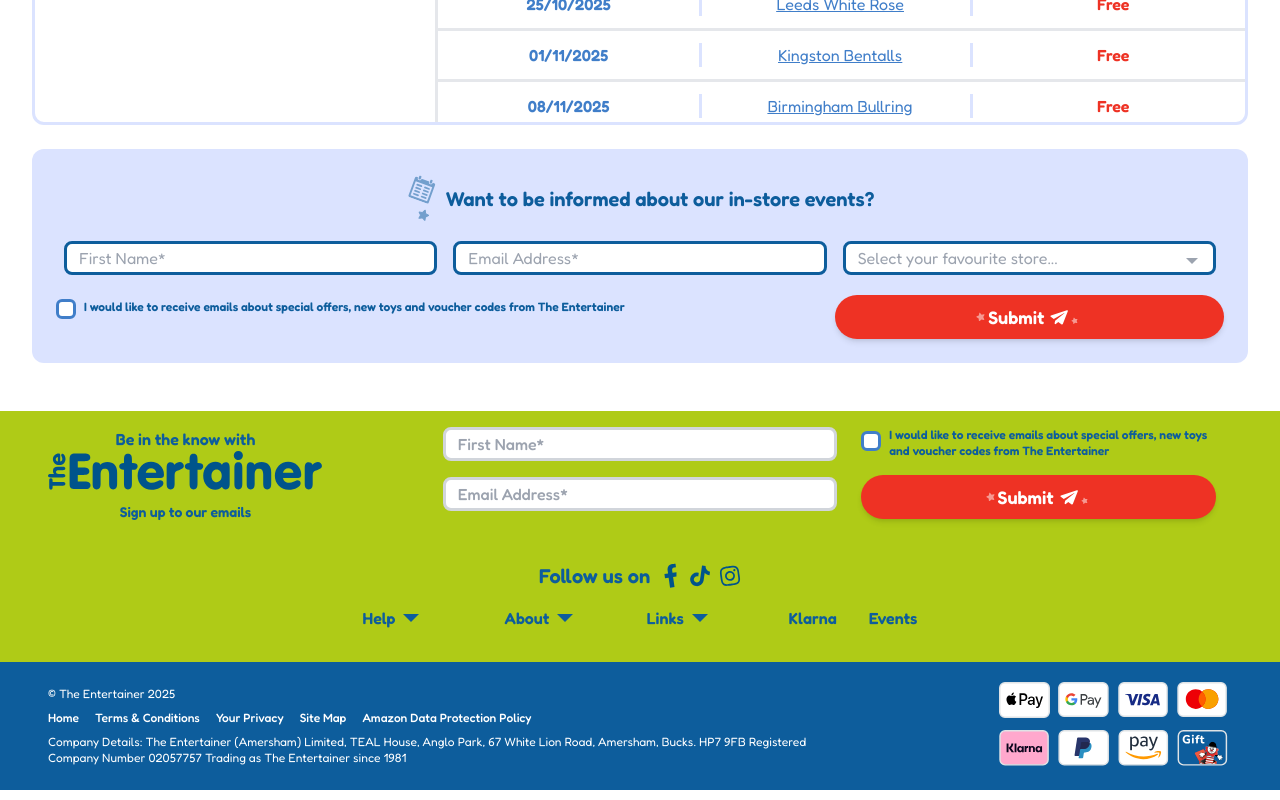
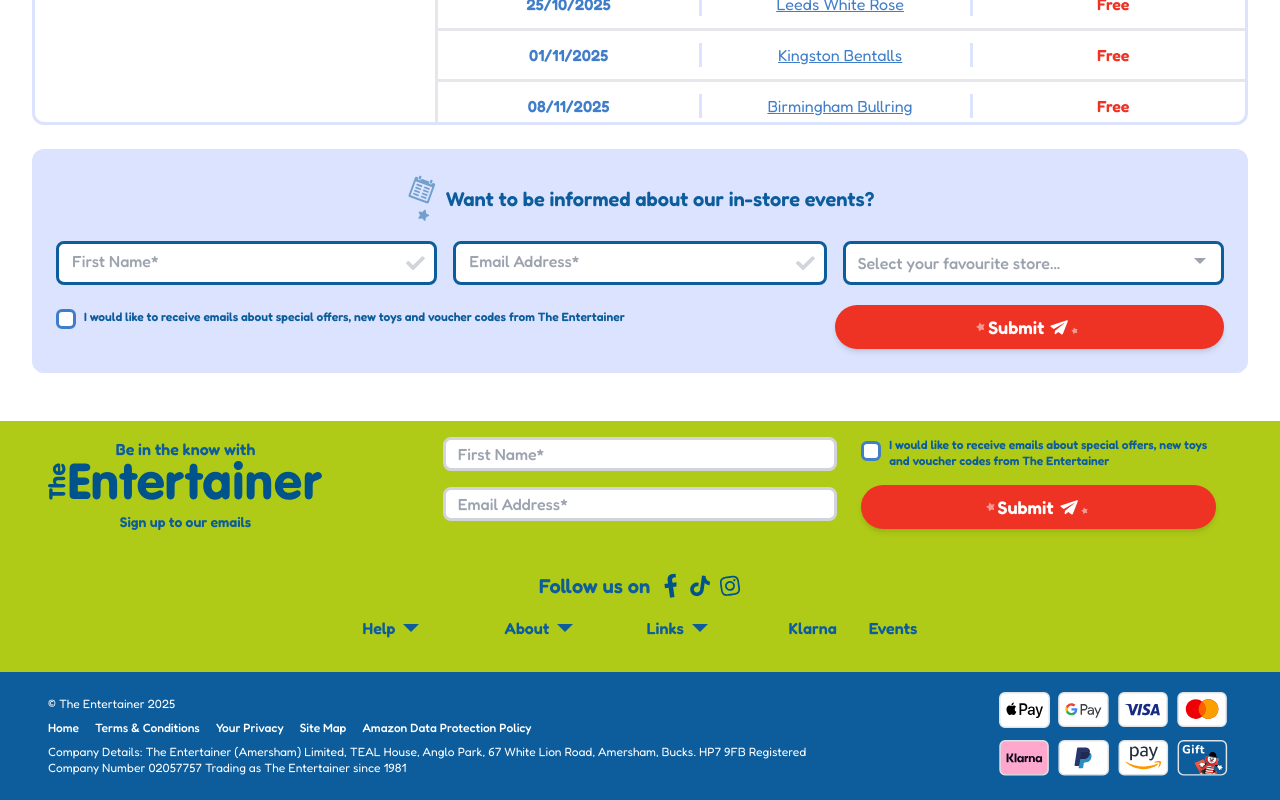
Before and after one commit to steveohozzy/entertainer-interview, a React (Create React App) app: page /events in a window 1280 px wide. Shown: the part 1706-2506 px from the top of the page. Built offline with nearby package versions, Linux system fonts and the light colour scheme.

Commit message:
events sign up adjustments

```diff
--- a/src/routes/events/Events.js
+++ b/src/routes/events/Events.js
@@ -565,22 +565,30 @@ const Events = () => {
               </div>
               <div className="mt-4">
                 <form className="flex flex-wrap justify-between">
-                  <div className="w-full md:w-1/3 px-2">
-                    <input
-                      type="text"
-                      placeholder="First Name*"
-                      className="h-[34px] w-full rounded-lg border-[3px] border-brandBlue px-3 text-textBlue transition-all placeholder:text-gray-400 focus:border-textBlue focus:outline-none"
-                    />
+                  <div className="w-full md:w-1/3 pr-2">
+                    <div className={`flex h-[44px] px-3 rounded-lg w-full border border-[3px] border-brandBlue relative group bg-white`}>
+                      <input id="firstName" type="text" placeholder="First Name*" className="peer text-base m-0 block h-[38px] w-full bg-transparent text-textBlue transition duration-200 ease-linear placeholder:text-transparent focus:outline-none bg-white" />
+                      <label for="firstName" className="font-semibold px-3 pointer-events-none absolute left-0 top-[4px] origin-[0_0] border border-solid border-transparent text-base text-gray-400 transition-[opacity,_transform] duration-200 ease-linear peer-focus:-translate-y-7 peer-focus:translate-x-[0.15rem] peer-focus:scale-[0.85] peer-focus:text-brandBlue peer-[:not(:placeholder-shown)]:-translate-y-7 peer-[:not(:placeholder-shown)]:translate-x-[0.15rem] peer-[:not(:placeholder-shown)]:scale-[0.85] peer-[:not(:placeholder-shown)]:text-brandBlue motion-reduce:transition-none">First Name*</label>
+                      <span className="absolute h-full w-[20px] flex items-center justify-center top-0 right-2 text-gray-300 peer-[:not(:placeholder-shown)]:text-brandGreen">
+                          <svg xmlns="http://www.w3.org/2000/svg" width="14" height="10" viewBox="0 0 14 10" fill="none" className="w-full h-auto">
+                          <path d="M4.49273 9.76762L0.180742 5.48145C0.0602474 5.36095 0 5.20603 0 5.01668C0 4.82733 0.0602474 4.67241 0.180742 4.55191L1.13609 3.62238C1.25659 3.48467 1.4029 3.41582 1.57504 3.41582C1.76439 3.41582 1.92792 3.48467 2.06563 3.62238L4.9575 6.51426L11.1544 0.317383C11.2921 0.179674 11.447 0.11082 11.6191 0.11082C11.8085 0.11082 11.9634 0.179674 12.0839 0.317383L13.0393 1.24691C13.1598 1.36741 13.22 1.52233 13.22 1.71168C13.22 1.90103 13.1598 2.05595 13.0393 2.17645L5.42227 9.76762C5.30177 9.90533 5.14685 9.97418 4.9575 9.97418C4.76815 9.97418 4.61323 9.90533 4.49273 9.76762Z" fill="currentColor" />
+                          </svg>
+                        </span>
+                    </div>
                   </div>
                   <div className="w-full md:w-1/3 mt-4 md:mt-0 px-2">
-                    <input
-                      type="email"
-                      placeholder="Email Address*"
-                      className="h-[34px] w-full rounded-lg border-[3px] border-brandBlue px-3 text-textBlue transition-all placeholder:text-gray-400 focus:border-textBlue focus:outline-none"
-                    />
+                    <div className={`flex h-[44px] px-3 rounded-lg w-full border border-[3px] border-brandBlue relative group bg-white`}>
+                      <input id="emailAddress" type="email" placeholder="Email Address*" className="peer text-base m-0 block h-[38px] w-full bg-transparent text-textBlue transition duration-200 ease-linear placeholder:text-transparent focus:outline-none bg-white" />
+                      <label for="emailAddress" className="font-semibold px-3 pointer-events-none absolute left-0 top-[4px] origin-[0_0] border border-solid border-transparent text-base text-gray-400 transition-[opacity,_transform] duration-200 ease-linear peer-focus:-translate-y-7 peer-focus:translate-x-[0.15rem] peer-focus:scale-[0.85] peer-focus:text-brandBlue peer-[:not(:placeholder-shown)]:-translate-y-7 peer-[:not(:placeholder-shown)]:translate-x-[0.15rem] peer-[:not(:placeholder-shown)]:scale-[0.85] peer-[:not(:placeholder-shown)]:text-brandBlue motion-reduce:transition-none">Email Address*</label>
+                      <span className="absolute h-full w-[20px] flex items-center justify-center top-0 right-2 text-gray-300 peer-[:not(:placeholder-shown)]:text-brandGreen">
+                          <svg xmlns="http://www.w3.org/2000/svg" width="14" height="10" viewBox="0 0 14 10" fill="none" className="w-full h-auto">
+                          <path d="M4.49273 9.76762L0.180742 5.48145C0.0602474 5.36095 0 5.20603 0 5.01668C0 4.82733 0.0602474 4.67241 0.180742 4.55191L1.13609 3.62238C1.25659 3.48467 1.4029 3.41582 1.57504 3.41582C1.76439 3.41582 1.92792 3.48467 2.06563 3.62238L4.9575 6.51426L11.1544 0.317383C11.2921 0.179674 11.447 0.11082 11.6191 0.11082C11.8085 0.11082 11.9634 0.179674 12.0839 0.317383L13.0393 1.24691C13.1598 1.36741 13.22 1.52233 13.22 1.71168C13.22 1.90103 13.1598 2.05595 13.0393 2.17645L5.42227 9.76762C5.30177 9.90533 5.14685 9.97418 4.9575 9.97418C4.76815 9.97418 4.61323 9.90533 4.49273 9.76762Z" fill="currentColor" />
+                          </svg>
+                        </span>
+                    </div>
                   </div>
-                  <div className="w-full md:w-1/3 mt-4 md:mt-0 px-2">
-                    <div className="flex h-[34px] flex-grow px-3 rounded-lg border border-[3px] border-brandBlue bg-white relative">
+                  <div className="w-full md:w-1/3 mt-4 md:mt-0 pl-2">
+                    <div className="flex h-[44px] font-semibold flex-grow px-3 rounded-lg border border-[3px] border-brandBlue bg-white relative">
                       <span className="absolute right-[15px] z-[2] top-[14px] w-0 h-0 border-l-[6px] border-l-transparent border-r-[6px] border-r-transparent border-t-[6px] border-gray-400 transition-all"></span>
                       <select
                         className="relative w-full appearance-none border-gray-400 bg-white pr-4 mr-2 text-gray-400 outline-none"
```
